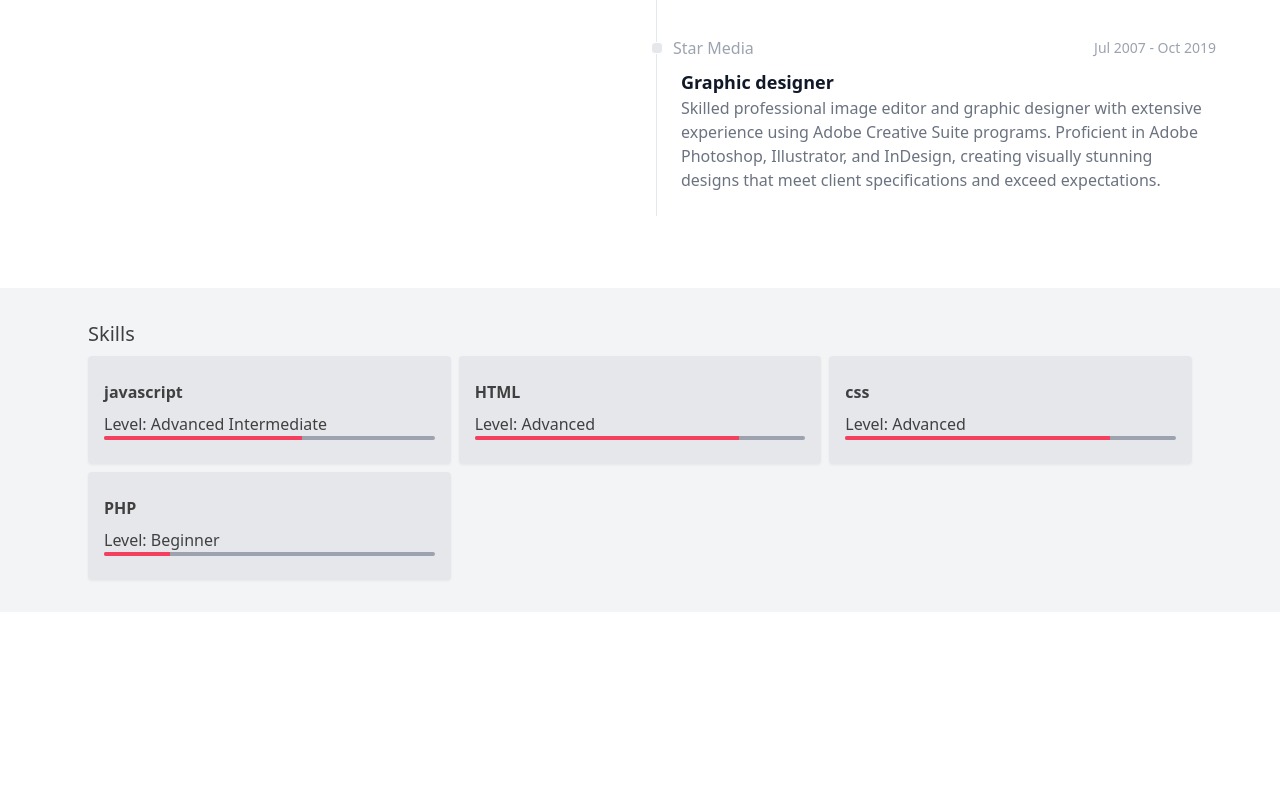
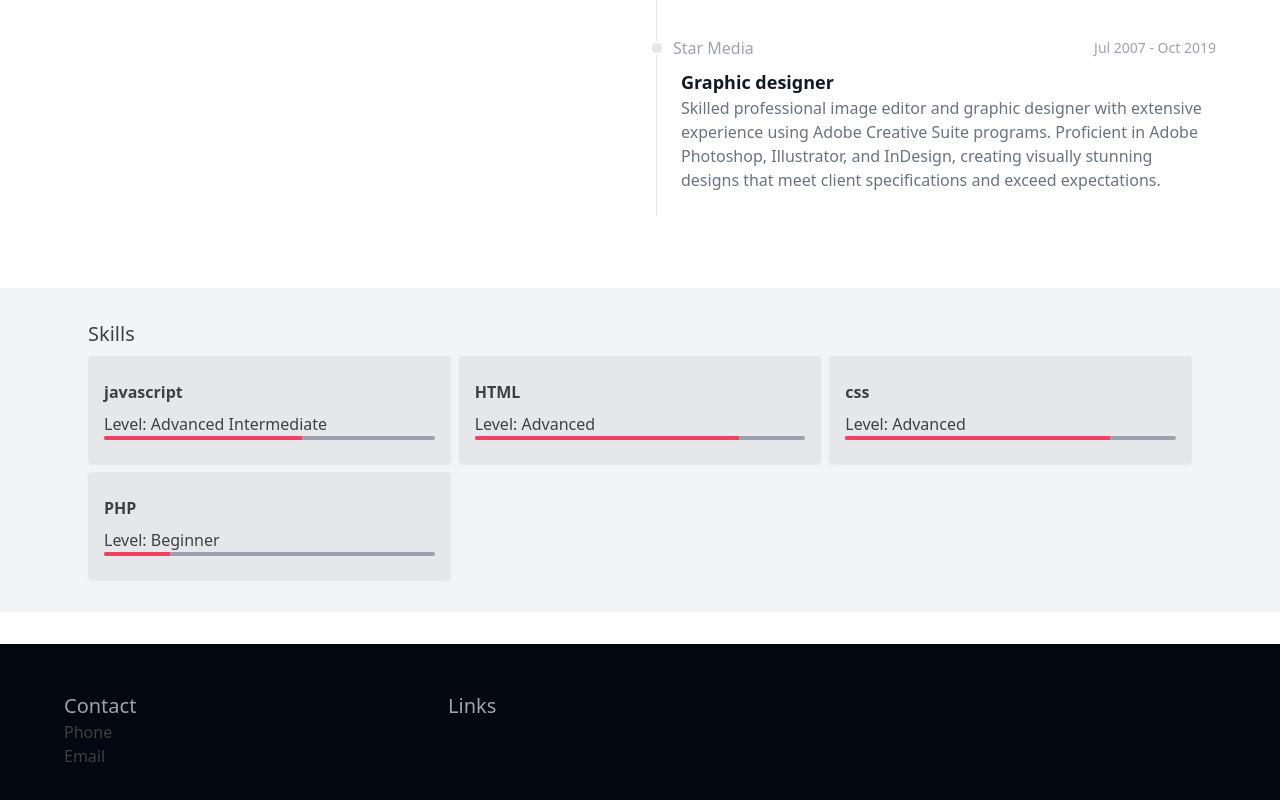
Before and after one commit to Bakri-Hmouda/portfolio, a SvelteKit app: page / in a window 1280 px wide. Shown: the part 868-1668 px from the top of the page. Before the commit the page ends 1512 px from the top, so only its background shows below. Built offline with nearby package versions, Linux system fonts and the light colour scheme.

Commit message:
added basic footer

```diff
--- a/src/routes/+layout.svelte
+++ b/src/routes/+layout.svelte
@@ -10,3 +10,27 @@
 <main>
 	<slot />
 </main>
+
+<footer class=" bg-gray-950">
+	<div class="m-auto max-w-7xl px-4 py-12 md:px-8 lg:px-16">
+		<div class="grid grid-cols-3">
+			<div>
+				<h4 class="text-xl text-gray-400">Contact</h4>
+				<ul>
+					<li>
+						<a class="transition-colors hover:text-emerald-600" href="tel:0096171450221">Phone</a>
+					</li>
+					<li>
+						<a
+							class="transition-colors hover:text-emerald-600"
+							href="emailto:bakri.hmouda@gmail.com">Email</a
+						>
+					</li>
+				</ul>
+			</div>
+			<div>
+				<h4 class="text-xl text-gray-400">Links</h4>
+			</div>
+		</div>
+	</div>
+</footer>
```
